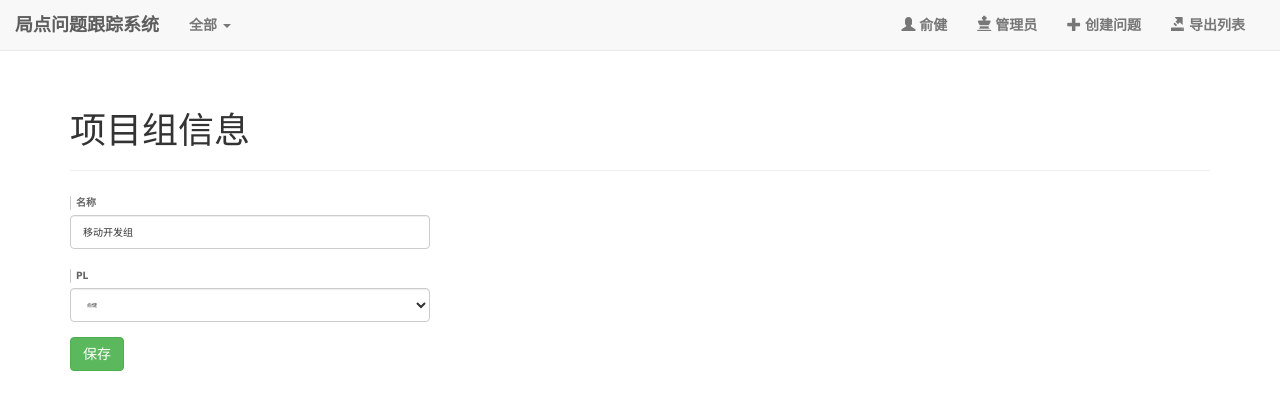
After one commit to JedYu/feedback, a Flask app: page /manage/team/1 in a window 1280 px wide. The commit adds this page. Shown: the top 410 px of the page. Run offline with Flask 2, Linux system fonts and the light colour scheme; a user stored in the database is signed in; data comes from the database, SQL or seed files in the repository; both versions use the stored data as it was after the commit; some libraries are stand-ins or nearby versions.

Commit message:
base template

```diff
--- a/app/__init__.py
+++ b/app/__init__.py
@@ -1,4 +1,4 @@
- # -*- coding: utf-8 -*-
+# -*- coding: utf-8 -*-
 
 from flask import Flask, session, g, render_template
 from flask_sqlalchemy import SQLAlchemy
@@ -16,17 +16,18 @@ def not_found(error):
     return render_template('404.html'), 404
 
 
-
-from model.issue.issue import  *
+from model.issue.issue import *
 from model.issue.user import User
 
+
 def create_tables():
-    from model.issue.issue import  Issue, Team
+    from model.issue.issue import Issue, Team
     from model.issue.user import User
+
     db.create_all()
 
+
 def create_():
-
     u = User("YuJian", "00486", get_encrypt_passwd("123456"))
     u.is_admin = True
     db.session.add(u)
@@ -44,8 +45,8 @@ def create_():
     db.session.add(t2)
     db.session.commit()
 
-
-    x = Issue(u"某代理商",u"NVR202-08EP，B2308P08，手机客户端看到NVR在线但是无法播放实况",u"宇视云眼DCT","M00010120B3305","lisongwei","2015/1/19",u"虞雪辰","Open")
+    x = Issue(u"某代理商", u"NVR202-08EP，B2308P08，手机客户端看到NVR在线但是无法播放实况", u"宇视云眼DCT", "M00010120B3305", "lisongwei",
+              "2015/1/19", u"虞雪辰", "Open")
     db.session.add(x)
     db.session.commit()
     t.issues.append(x)
@@ -65,7 +66,7 @@ def print_():
 
 
 # def test_db():
-#     x = Issue(u"某代理商",u"NVR202-08EP，B2308P08，手机客户端看到NVR在线但是无法播放实况",u"宇视云眼DCT","M00010120B3305","lisongwei","2015/1/19",u"虞雪辰","Open")
+# x = Issue(u"某代理商",u"NVR202-08EP，B2308P08，手机客户端看到NVR在线但是无法播放实况",u"宇视云眼DCT","M00010120B3305","lisongwei","2015/1/19",u"虞雪辰","Open")
 #
 #     db.session.add(x)
 #     db.session.commit()
@@ -81,6 +82,8 @@ def print_():
 @app.before_request
 def load_current_user():
     g.user = User.query.filter_by(number=session['number']).first() if 'number' in session else None
+    g.users = User.query.all()
+    g.teams = Team.query.all()
 
 #
 # @app.teardown_request
@@ -90,5 +93,6 @@ def load_current_user():
 
 
 from app.view import issue, manage
+
 app.register_blueprint(manage.mod)
 app.register_blueprint(issue.mod)
--- /dev/null
+++ b/app/templates/base.html
@@ -0,0 +1,95 @@
+
+<!DOCTYPE html>
+<html lang="zh-CN">
+<head>
+	<meta charset="utf-8">
+	<title>{% block title %}{% endblock %} - 局点问题跟踪系统</title>
+	<!-- Latest compiled and minified CSS -->
+	<link rel="stylesheet" href="/static/css/bootstrap.min.css">
+	<link rel="stylesheet" href="/static/css/bootstrap-select.min.css">
+	<link rel="stylesheet" href="/static/css/style.css">
+
+	<script src="/static/js/jquery-2.1.3.min.js"></script>
+	<script src="/static/js/bootstrap.min.js"></script>
+
+	{% block csss %}{% endblock %}
+
+</head>
+
+<body>
+
+	<!-- nav -->
+	<nav class="navbar navbar-default navbar-static-top">
+		<div class="container-fluid">
+			<div class="navbar-header">
+				<a class="navbar-brand" href="#">局点问题跟踪系统</a>
+			</div>
+
+			<ul class="nav navbar-nav">
+				<li class="dropdown">
+					<a href="#" class="dropdown-toggle" data-toggle="dropdown" role="button" aria-expanded="false">
+						{% if team_name %} {{team_name}} {% else %} 全部 {% endif %}
+						<span class="caret"></span>
+					</a>
+					<ul class="dropdown-menu" role="menu">
+						{% for team in g.teams %}
+						<li>
+							<a href="/issue?team={{team.name}}">{{team.name}}</a>
+						</li>
+						{% endfor %}
+						<li role="presentation" class="divider"></li>
+						<li>
+							<a href="/issue">全部</a>
+						</li>
+
+					</ul>
+				</li>
+			</ul>
+
+			<div class="topbar navbar-right">
+				<span class="navbar-text ">
+					<a href="/manage/user/{{g.user.id}}" class="navbar-link">
+						<span class="glyphicon glyphicon-user"></span>
+						{{g.user.name}}
+					</a>
+				</span>
+
+				{% if g.user.is_admin %}
+				<span class="navbar-text ">
+					<a href="/manage/super" class="navbar-link">
+						<span class="glyphicon glyphicon-king"></span>
+						管理员
+					</a>
+				</span>
+				{% endif %}
+
+				<span class="navbar-text ">
+					<a href="#create" class="navbar-link">
+						<span class="glyphicon glyphicon-plus"></span>
+						创建问题
+					</a>
+				</span>
+				<span class="navbar-text ">
+					<a href="/issue/export" class="navbar-link">
+						<span class="glyphicon glyphicon-export"></span>
+						导出列表
+					</a>
+				</span>
+			</div>
+		</div>
+	</nav>
+
+	<div>
+		{% block container %}{% endblock %}
+
+	</div>
+
+	<div>
+		{% block footer %}{% endblock %}
+	</div>
+<!-- /.modal -->
+</body>
+
+
+{% block scripts %}{% endblock %}
+</html>
--- /dev/null
+++ b/app/templates/manage/team.html
@@ -0,0 +1,98 @@
+{% extends "base.html" %}
+{% block title %}{{team.name}}{% endblock %}
+{% block csss %}
+	<style type="text/css">
+		.container textarea {
+			color: #333;
+			font-size: 10px;
+		}
+		.container input {
+			color: #333;
+			font-size: 10px;
+		}
+		.container select {
+			color: #333;
+			font-size: 5px;
+		}
+
+
+
+		.label-title{
+			padding-left: 5px;
+			border-left: 1px solid #CCC;
+			color: #666;
+			font-size: 10px;
+		}
+
+		.track{
+			color:#AAA;
+		}
+
+		.track-time{
+			border-bottom: 1px dashed #DDD;
+		}
+
+		.track-content{
+			border-bottom: 1px dashed #DDD;
+			margin-left: 5px;
+		}
+
+		h1{font-family: Tahoma, Verdana}
+
+
+	</style>
+{% endblock %}
+{% block container %}
+	<div class="container">
+
+		<div class="page-header">
+			<h1>项目组信息</h1>
+		</div>
+
+		<div id="div_info">
+
+			<div class=" row form-group">
+				<div class="col-lg-4">
+					<label for="name" class="label-title">名称</label>
+					<input type="text"  id="input_name" class="form-control" value="{{ team.name }}" />
+				</div>
+			</div>
+
+			<div class=" row form-group">
+				<div class="col-lg-4">
+					<label for="team" class="label-title">PL</label>
+					<select  id="select_team" class="form-control" >
+						{% for user in users %}
+						<option {% if team.manager_id == user.id %}selected{% endif %} data-uid={{user.id}}>{{user.name}}</option>
+						{% endfor %}
+					</select>
+				</div>
+			</div>
+
+			<div class="form-group">
+				<a id="btn_save_team_info" class="btn btn-success">保存</a>
+			</div>
+		</div>
+
+	</div>
+{% endblock %}
+
+{% block scripts %}
+	<script type="text/javascript">
+
+		$("#btn_save_team_info").click(function(){
+			$.post("/manage/team/{{team.id}}/edit",
+				{
+					"name":$("#input_name").val(),
+					"manager":$("#select_team").find("option:selected").attr("data-uid")
+				},
+				function(id)
+				{
+					alert("修改成功");
+				}
+				);
+
+		});
+
+	</script>
+{% endblock %}
--- a/app/templates/manage/user.html
+++ b/app/templates/manage/user.html
@@ -61,7 +61,7 @@
 		<div>
 			<a class="btn btn-sm btn-default" href="/issue">
 				<span class="glyphicon glyphicon-menu-left"></span>
-				返回问题列表
+				返回
 			</a>
 		</div>
 
--- a/app/view/manage.py
+++ b/app/view/manage.py
@@ -1,6 +1,6 @@
- # -*- coding: utf-8 -*-
+# -*- coding: utf-8 -*-
 
-from flask import Blueprint, render_template, request, redirect, url_for, session, g,flash, jsonify
+from flask import Blueprint, render_template, request, redirect, url_for, session, g, flash, jsonify
 from sqlalchemy.exc import IntegrityError
 from app.util import *
 from app.model.issue.user import User
@@ -27,7 +27,8 @@ def login():
     if request.method == 'POST':
         print  request.form['number'], request.form['password']
 
-        user = User.query.filter_by(number=request.form['number']).filter_by(password=get_encrypt_passwd(request.form['password'])).first()
+        user = User.query.filter_by(number=request.form['number']).filter_by(
+            password=get_encrypt_passwd(request.form['password'])).first()
         if not user:
             flash(u"用户名或密码错误，请重新输入")
             return redirect(url_for('manage.login'))
@@ -43,7 +44,7 @@ def login():
 @mod.route('/user/<uid>', methods=['GET', 'POST'])
 @login_required
 def user(uid):
-    if uid != g.user.id   and not g.user.is_admin:
+    if uid != g.user.id and not g.user.is_admin:
         return "Nop"
 
     if request.method == 'POST':
@@ -54,6 +55,7 @@ def user(uid):
         user = User.query.filter_by(id=uid).first()
         return render_template('manage/user.html', user=user)
 
+
 @mod.route('/super')
 @admin_required
 def super():
@@ -62,26 +64,22 @@ def super():
     return render_template('manage/super.html', users=users, teams=teams)
 
 
-
-
 @mod.route('/user/add', methods=['POST'])
 @login_required
 def user_add():
-
     try:
-        user = User(request.form.get("name", ""), request.form.get("number", ""), get_encrypt_passwd(request.form.get("password", "")))
+        user = User(request.form.get("name", ""), request.form.get("number", ""),
+                    get_encrypt_passwd(request.form.get("password", "")))
         db.session.add(user)
         db.session.commit()
     except IntegrityError as e:
         print "IntegrityError({0})".format(e.message)
-        return jsonify(code=1,msg=u"该工号已被注册")
+        return jsonify(code=1, msg=u"该工号已被注册")
     except Exception as e:
         print "Error({0})".format(e.message)
-        return jsonify(code=1,msg=e.message)
+        return jsonify(code=1, msg=e.message)
 
-    return jsonify(code=0,msg="")
-
-
+    return jsonify(code=0, msg="")
 
 
 @mod.route('/user/<uid>/edit', methods=['POST'])
@@ -93,9 +91,7 @@ def user_edit(uid):
         user.password = get_encrypt_passwd(passwd)
     user.name = request.form['name']
     db.session.commit()
-    return redirect(url_for('manage.user'))
-
-
+    return jsonify(code=0, msg="")
 
 
 @mod.route('/user/<uid>/del')
@@ -107,10 +103,19 @@ def user_del(uid):
     return redirect(url_for('manage.super'))
 
 
-
 @mod.route('/team/<tid>')
 @admin_required
 def team(tid):
     team = Team.query.filter_by(id=tid).first()
-    manager = User.query.filter_by(id=team.manager_id)
-    return render_template('manage/team.html', team=team)
+    users = User.query.all()
+    return render_template('manage/team.html', team=team, users=users)
+
+
+@mod.route('/team/<tid>/edit', methods=['POST'])
+@login_required
+def team_edit(tid):
+    team = Team.query.filter_by(id=tid).first()
+    team.name = request.form['name']
+    team.manager_id = request.form['manager']
+    db.session.commit()
+    return jsonify(code=0, msg="")
```
Also changed, not shown: issues.db, 1 other file.
